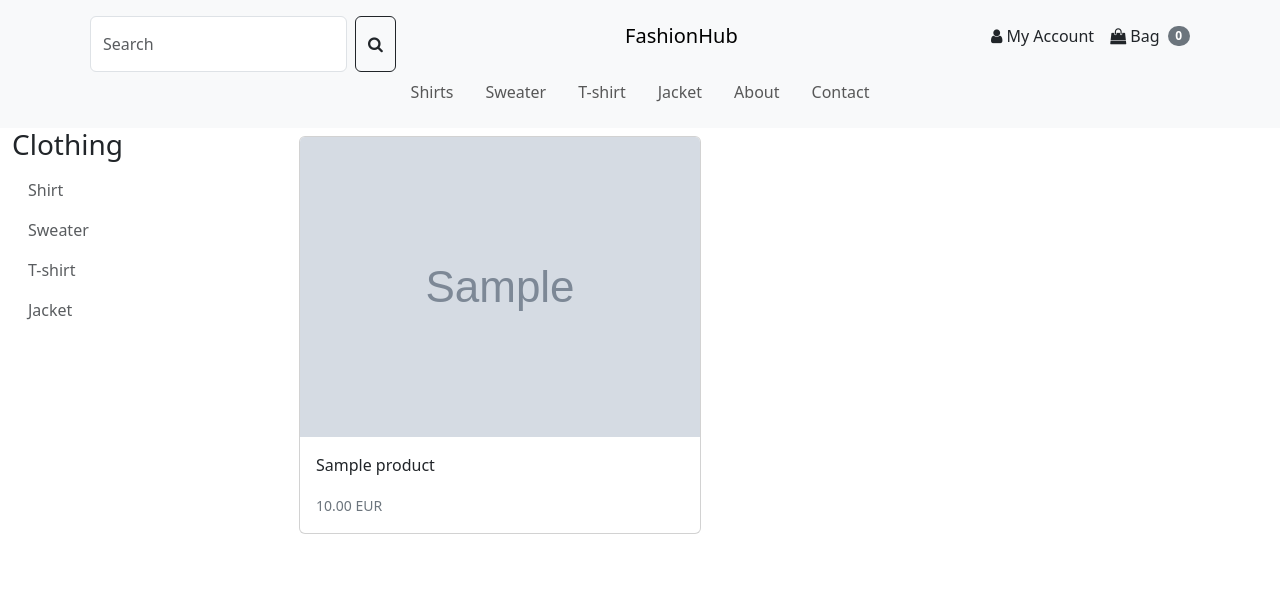
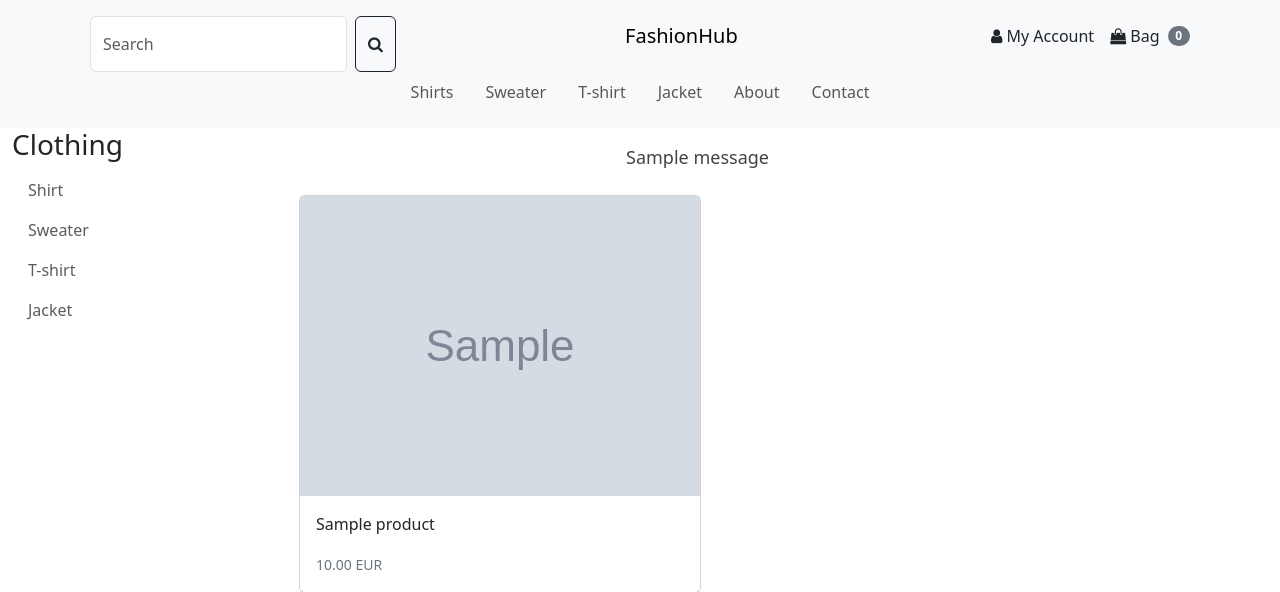
Before and after one commit to JPCLima/FashionHub, a Django app: page /products/ in a window 1280 px wide. Shown: the top 592 px of the page. Run offline with Django 4.2, Linux system fonts and the light colour scheme; tables that the repository leaves empty hold one stand-in row (values such as "Sample post"); grey boxes marked "Sample" are stand-in pictures; one stand-in notice (Sample message) is shown.

Commit message:
Add messages with no results search

```diff
--- a/base_static/global/css/main.css
+++ b/base_static/global/css/main.css
@@ -49,3 +49,11 @@ body {
     font-weight: 700;
     color: rgb(80, 80, 80);
 }
+
+/* Messages */
+.message {
+    text-align: center;
+    font-size: 18px;
+    padding: 1rem;
+    color: #444;
+  }
--- a/ecommerce/settings.py
+++ b/ecommerce/settings.py
@@ -11,6 +11,7 @@ https://docs.djangoproject.com/en/4.2/ref/settings/
 """
 
 from pathlib import Path
+from django.contrib.messages import constants
 
 # Build paths inside the project like this: BASE_DIR / 'subdir'.
 BASE_DIR = Path(__file__).resolve().parent.parent
--- a/store/templates/store/pages/product_list.html
+++ b/store/templates/store/pages/product_list.html
@@ -23,6 +23,7 @@
     </div>
 
     <div class="col col-9 d-flex flex-wrap justify-content-between">
+        {% include 'store/partials/messages.html' %}
         {% include 'store/partials/products.html' %}
     </div>
 
--- /dev/null
+++ b/store/templates/store/partials/messages.html
@@ -0,0 +1,9 @@
+<div class="container">
+    {% if messages %}
+    {% for message in messages %}
+    <div class="message">
+        {{message}}
+    </div>
+    {% endfor %}
+{% endif %}
+</div>
--- a/store/views.py
+++ b/store/views.py
@@ -8,6 +8,7 @@ from utils.transaction import generate_transation_id
 from .models import Product, Order, OrderItem, Customer
 from .forms import ShippingAddressForm
 from django.db.models import Q
+from django.contrib import messages
 
 
 def home(request):
@@ -128,8 +129,11 @@ def search(request):
         Q(name__icontains=search_term)
     ).order_by('-id')
 
+    if not products.exists():
+        messages.info(request, 'No results...😢')
+
     context = {
-        'products': products
+        'products': products,
         }
 
     return render(request,
```
